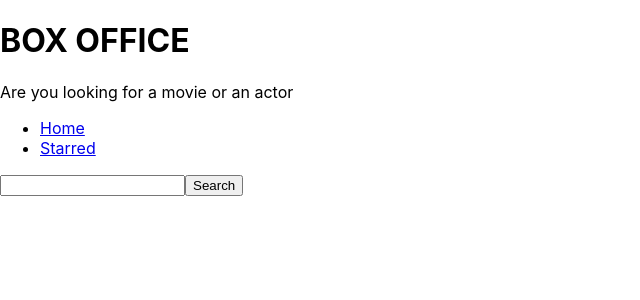
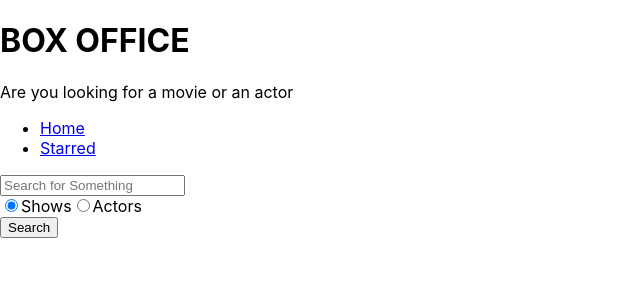
Before and after one commit to Rudrangi-Manjunath/box-office, a React (Create React App) app: page / in a window 1280 px wide. Shown: the top 300 px of the page, without its empty margins (0-640 px from the left). Built offline with nearby package versions, Linux system fonts and the light colour scheme.

Commit message:
added search option

```diff
--- a/src/Pages/Home.jsx
+++ b/src/Pages/Home.jsx
@@ -5,6 +5,9 @@
 const Home = () => {
   const [input, setInput] = useState("");
   const [results, setResults] = useState(null);
+  const [searchOption, setSearchOption] = useState("shows");
+
+  const isShowsSearch = searchOption === "shows";
 
   const onInputChange = (ev) => {
     setInput(ev.target.value);
@@ -12,7 +15,7 @@
 
   const onSearch = () => {
     //https://api.tvmaze.com/search/shows?q=girls
-    apiGet(`/search/shows?q=${input}`).then((result) => {
+    apiGet(`/search/${searchOption}?q=${input}`).then((result) => {
       setResults(result);
       console.log(result);
     });
@@ -29,20 +32,53 @@
       return <div>No results</div>;
     }
     if (results && results.length > 0) {
-      return results.map((items) => {
-        return <div key={items.show.id}>{items.show.name}</div>;
-      });
+      return results[0].show
+        ? results.map((items) => {
+            return <div key={items.show.id}>{items.show.name}</div>;
+          })
+        : results.map((items) => {
+            return <div key={items.person.id}>{items.person.name}</div>;
+          });
     }
     return null;
+  };
+
+  const onRadioChange = (ev) => {
+    //console.log(ev.target.value);
+    setSearchOption(ev.target.value);
   };
   return (
     <MainPageLayout>
       <input
         type="text"
+        placeholder="Search for Something"
         onChange={onInputChange}
         value={input}
         onKeyDown={onKeyDown}
       />
+      <div>
+        <label htmlFor="shows-search">
+          <input
+            id="shows-search"
+            type="radio"
+            value="shows"
+            onChange={onRadioChange}
+            checked={isShowsSearch}
+          />
+          Shows
+        </label>
+        <label htmlFor="actors-search">
+          <input
+            id="actors-search"
+            type="radio"
+            value="people"
+            onChange={onRadioChange}
+            checked={!isShowsSearch}
+          />
+          Actors
+        </label>
+      </div>
+
       <button type="button" onClick={onSearch}>
         Search
       </button>
```
